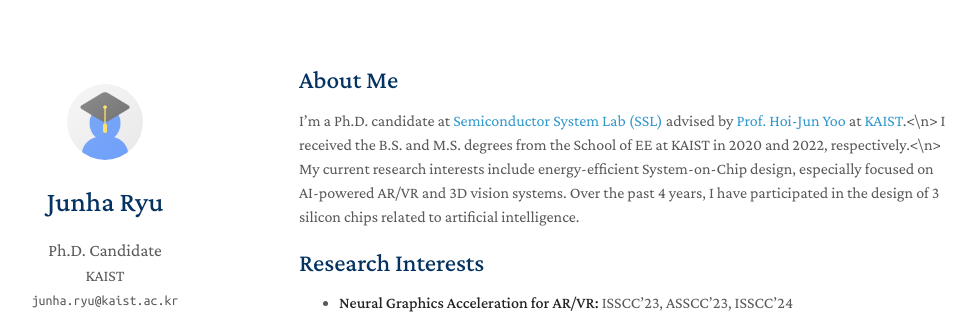
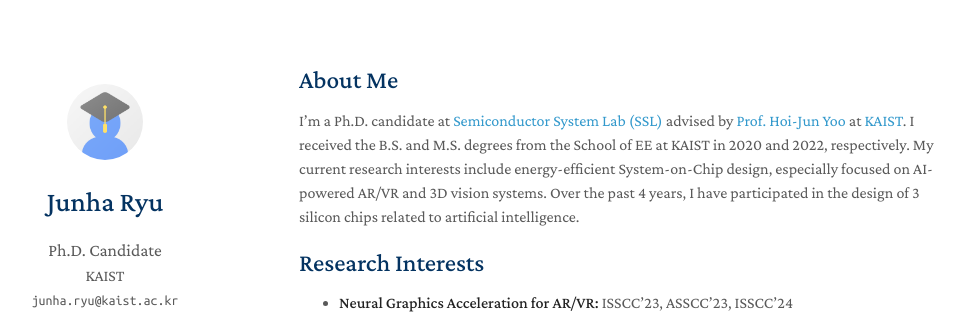
Before and after one commit to junharyu/junharyu.github.io, a Jekyll site: the page built from index.md, in a window 1280 px wide and 1388 px high. Shown: the top 314 px of the window, without its empty margins (171-1147 px from the left). Built offline with Jekyll 4.4.1, drawn with Linux system fonts in a browser that asks for light colours; nearby versions of some CDN libraries; a style sheet for code colours, icons or effects is not loaded; our own code applies the rules of GitHub Pages for plain Markdown files.

```diff
--- a/index.md
+++ b/index.md
@@ -4,8 +4,8 @@ layout: homepage
 
 ## About Me
 
-I'm a Ph.D. candidate at [Semiconductor System Lab (SSL)](http://ssl.kaist.ac.kr) advised by [Prof. Hoi-Jun Yoo](http://ssl.kaist.ac.kr/Professor.php) at [KAIST](https://kaist.ac.kr).<\n>
-I received the B.S. and M.S. degrees from the School of EE at KAIST in 2020 and 2022, respectively.<\n>
+I'm a Ph.D. candidate at [Semiconductor System Lab (SSL)](http://ssl.kaist.ac.kr) advised by [Prof. Hoi-Jun Yoo](http://ssl.kaist.ac.kr/Professor.php) at [KAIST](https://kaist.ac.kr).
+I received the B.S. and M.S. degrees from the School of EE at KAIST in 2020 and 2022, respectively.
 My current research interests include energy-efficient System-on-Chip design, especially focused on AI-powered AR/VR and 3D vision systems. Over the past 4 years, I have participated in the design of 3 silicon chips related to artificial intelligence.
 
 
```
